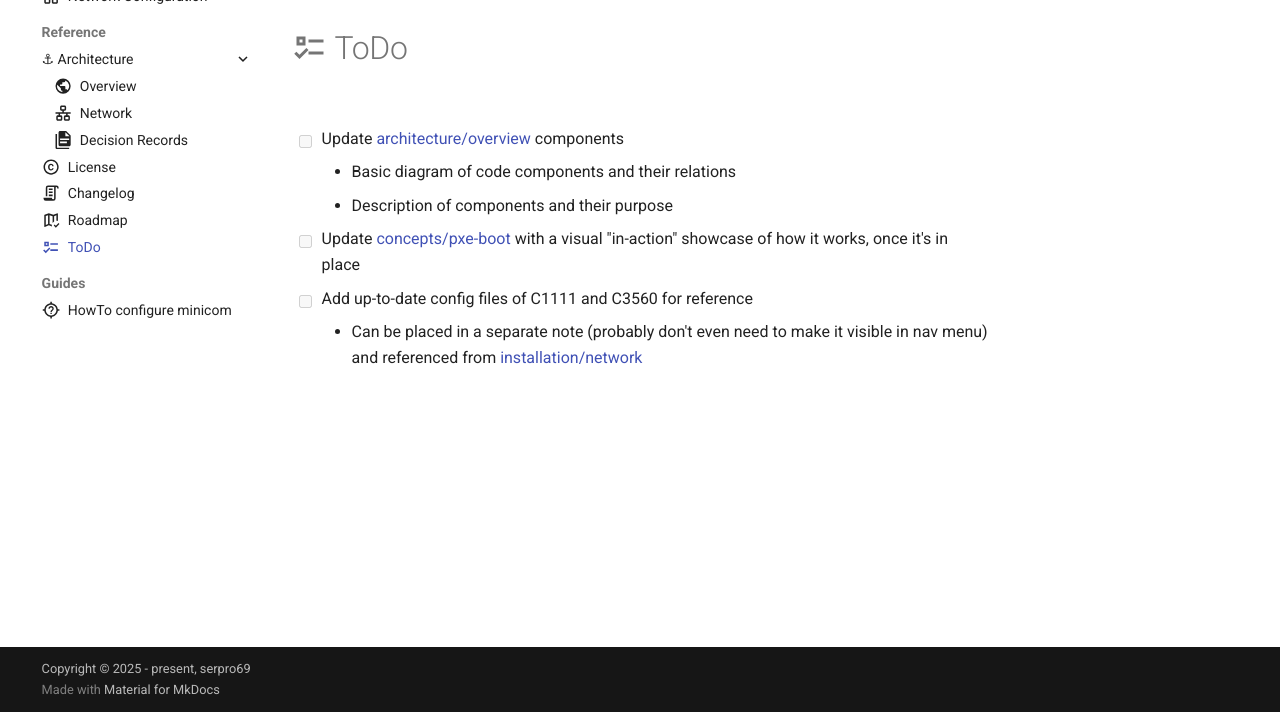
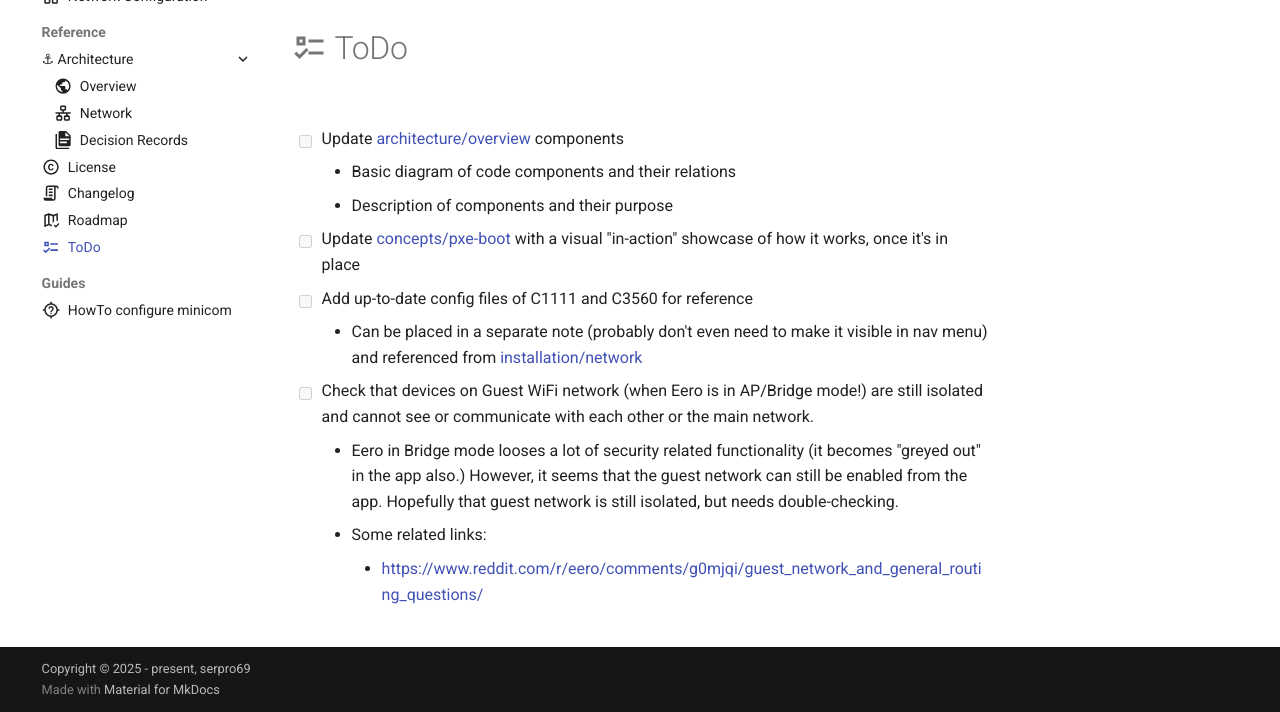
Before and after one commit to serpro69/ktchn8s, an MkDocs documentation site: the page built from docs/reference/todo.md, in a window 1280 px wide and 1006 px high, cut to the strip 294-1006 px from the top of the window. Built offline with MkDocs 1.6.1 and Material for MkDocs 9.7.7, drawn with Linux system fonts in a browser that asks for light colours; comment, search, counter and statistics services are not loaded.

Commit message:
Add todo

```diff
--- a/docs/reference/todo.md
+++ b/docs/reference/todo.md
@@ -15,3 +15,8 @@ icon: material/format-list-checks
 
 - [ ] Add up-to-date config files of C1111 and C3560 for reference
     - Can be placed in a separate note (probably don't even need to make it visible in nav menu) and referenced from [installation/network](../installation/network.md)
+
+- [ ] Check that devices on Guest WiFi network (when Eero is in AP/Bridge mode!) are still isolated and cannot see or communicate with each other or the main network.
+    - Eero in Bridge mode looses a lot of security related functionality (it becomes "greyed out" in the app also.) However, it seems that the guest network can still be enabled from the app. Hopefully that guest network is still isolated, but needs double-checking.
+    - Some related links:
+        - <https://www.reddit.com/r/eero/comments/g0mjqi/guest_network_and_general_routing_questions/>
```
